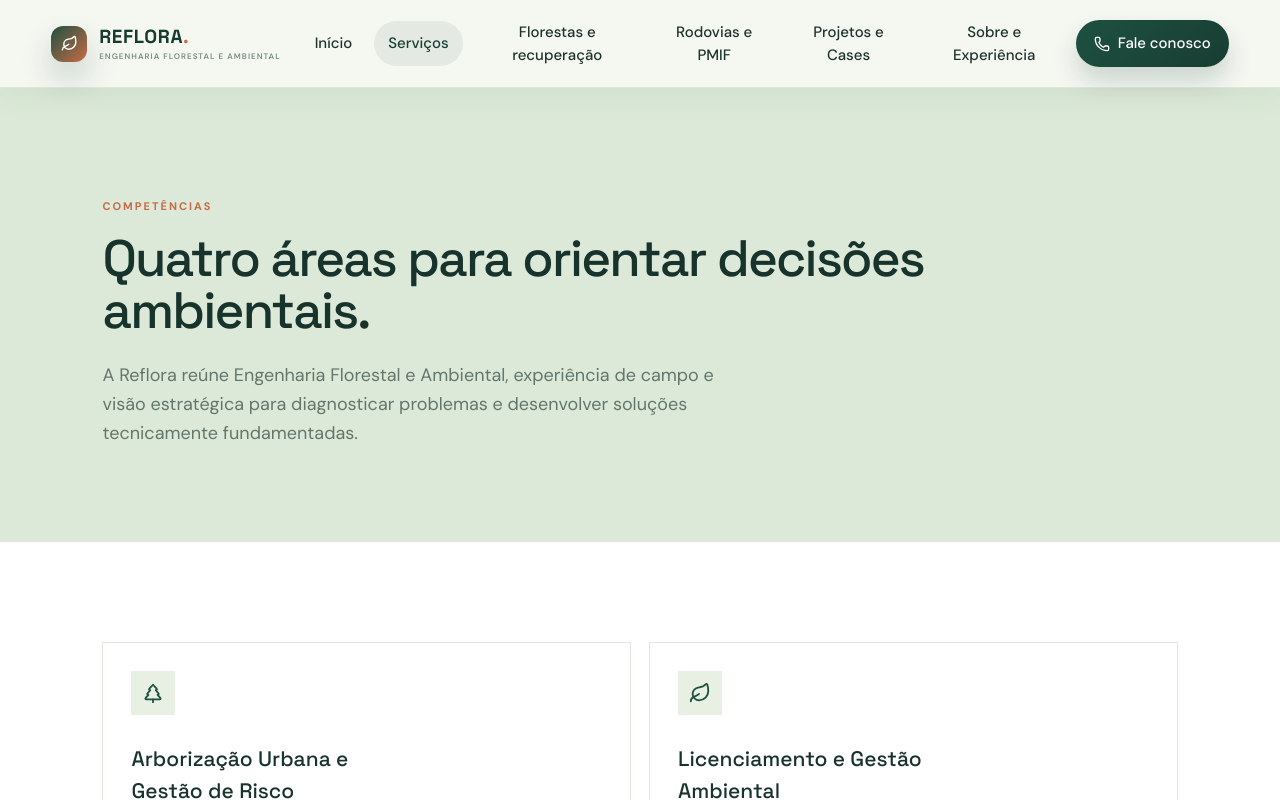
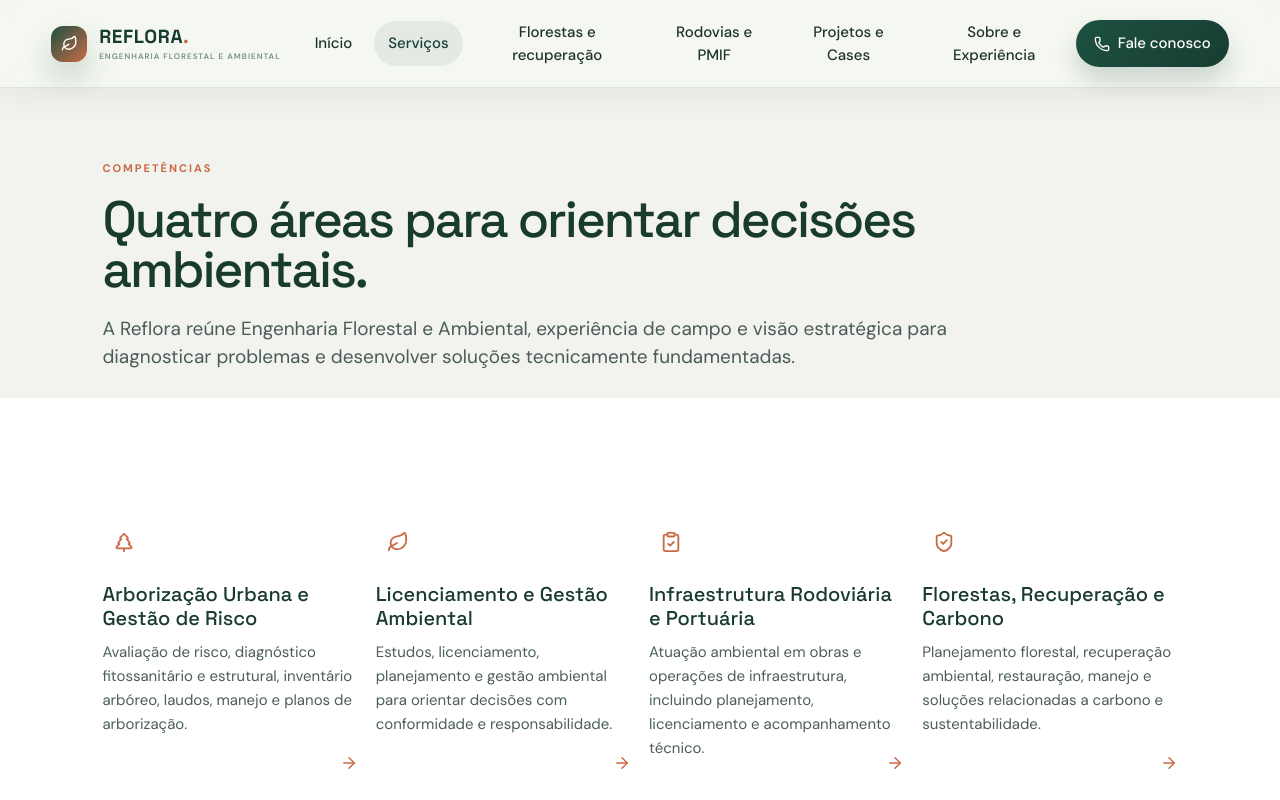
Before and after one commit to WillGarp/reflora, a React (Vite) app: page / in a window 1280 px wide. Both pictures are taken after a click on the button "Conheça nossos serviços". Shown: the top 800 px of the page. Built offline with nearby package versions, Linux system fonts and the light colour scheme.

Commit message:
Ajusta layout da aba de servicos

```diff
--- a/src/main.tsx
+++ b/src/main.tsx
@@ -2,6 +2,7 @@ import { StrictMode } from "react";
 import { createRoot } from "react-dom/client";
 import App from "./App";
 import "./styles.css";
+import "./content.css";
 
 createRoot(document.getElementById("root")!).render(
   <StrictMode>
--- a/src/styles.css
+++ b/src/styles.css
@@ -369,26 +369,28 @@ h3 {
 
 .service-grid {
   display: grid;
-  grid-template-columns: repeat(3, 1fr);
+  grid-template-columns: repeat(4, minmax(0, 1fr));
   gap: 18px;
+  align-items: stretch;
 }
 
 .service-grid.full {
-  grid-template-columns: repeat(2, 1fr);
+  grid-template-columns: repeat(4, minmax(0, 1fr));
 }
 
 .service-card {
-  min-height: 270px;
-  border: 1px solid #e0e9df;
-  padding: 28px;
+  min-height: 260px;
+  padding: 22px 0 18px;
   position: relative;
-  background: #fff;
-  transition: transform .2s, border-color .2s;
+  background: transparent;
+  border: none;
+  transition: opacity .2s ease;
 }
 
 .service-card:hover {
-  transform: translateY(-4px);
-  border-color: #c86b45;
+  transform: none;
+  border-color: transparent;
+  box-shadow: none;
 }
 
 .icon-box {
@@ -396,26 +398,36 @@ h3 {
   place-items: center;
   width: 44px;
   height: 44px;
-  background: #e7f0e2;
-  color: #1d5141;
-  margin-bottom: 28px;
+  background: transparent;
+  color: #c86b45;
+  margin-bottom: 18px;
 }
 
 .service-card h3 {
-  font-size: 21px;
+  font-size: 20px;
+  line-height: 1.2;
   max-width: 280px;
+  color: #183b2d;
+  margin: 0;
 }
 
 .service-card p {
-  font-size: 14px;
+  font-size: 15px;
+  line-height: 1.6;
   max-width: 330px;
+  color: #4b5f57;
+  margin-top: 10px;
 }
 
 .card-arrow {
   position: absolute;
-  right: 28px;
-  bottom: 28px;
+  right: 0;
+  bottom: 6px;
+  width: auto;
+  height: auto;
+  display: inline-flex;
   color: #c86b45;
+  background: transparent;
 }
 
 
@@ -423,20 +435,29 @@ h3 {
    6. PÁGINAS INTERNAS E METODOLOGIA
    ========================================= */
 .page-intro {
-  background: #dce9d8;
-  padding: 110px max(8vw, 28px) 95px;
+  background: #f2f2ee;
+  padding: 72px max(8vw, 28px) 26px;
+}
+
+.page-intro .eyebrow {
+  color: #c86b45;
+  margin-bottom: 18px;
 }
 
 .page-intro h1 {
-  max-width: 850px;
+  max-width: 920px;
+  color: #183b2d;
+  font-size: clamp(30px, 4vw, 62px);
+  letter-spacing: -0.04em;
+  line-height: 0.98;
 }
 
 .page-intro p {
-  max-width: 640px;
-  color: #62766c;
-  font-size: 18px;
-  line-height: 1.6;
-  margin: 24px 0 0;
+  max-width: 880px;
+  color: #495c57;
+  font-size: 19px;
+  line-height: 1.5;
+  margin: 20px 0 0;
 }
 
 .content-section {
@@ -452,10 +473,16 @@ h3 {
   border-top: 1px solid #dfe7dc;
 }
 
+.method-steps {
+  display: grid;
+  gap: 0;
+}
+
 .method-steps div {
   display: flex;
   align-items: center;
   gap: 25px;
+  min-height: 86px;
   padding: 18px 0;
   border-bottom: 1px solid #dfe7dc;
 }
```
